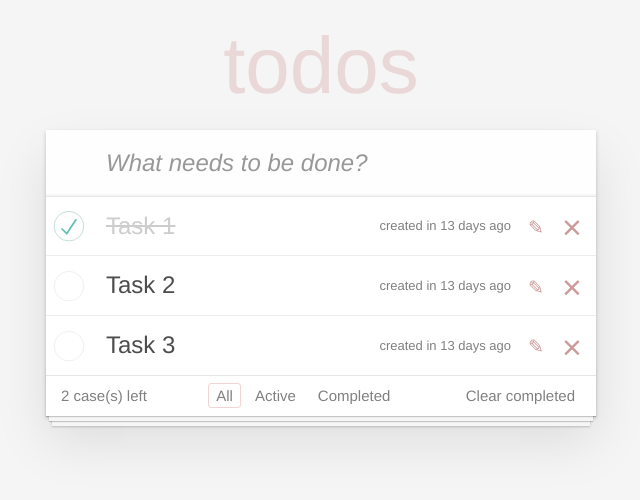
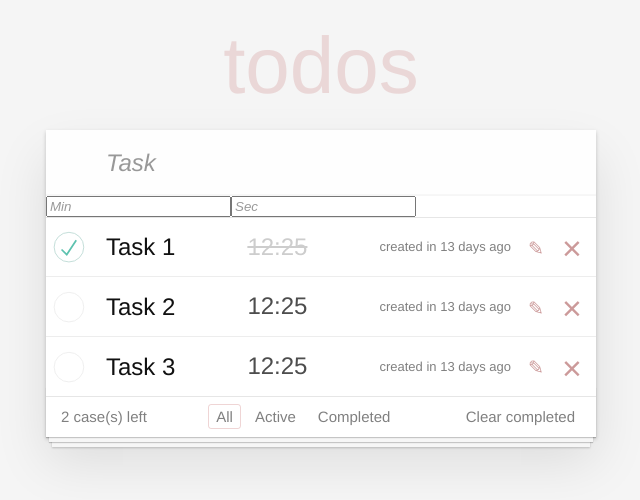
Before and after one commit to aFriendys/Todo, a React (Create React App) app: page / in a window 1280 px wide. Shown: the top 500 px of the page, without its empty margins (319-959 px from the left). Built offline with nearby package versions, Linux system fonts and the light colour scheme.

Commit message:
new commit

```diff
--- a/src/components/Header/Header.jsx
+++ b/src/components/Header/Header.jsx
@@ -31,13 +31,18 @@ export default class Header extends Component {
     return (
       <header className="header">
         <h1>todos</h1>
-        <form onSubmit={this.onSubmit}>
+        {/* <form onSubmit={this.onSubmit}>
           <input
             onChange={this.onInputChange}
             className="new-todo"
             placeholder="What needs to be done?"
             value={label}
           />
+        </form> */}
+        <form class="new-todo-form">
+          <input class="new-todo" placeholder="Task" autofocus />
+          <input class="new-todo-form__timer" placeholder="Min" autofocus />
+          <input class="new-todo-form__timer" placeholder="Sec" autofocus />
         </form>
       </header>
     );
--- a/src/components/TodoListItem/TodoListItem.jsx
+++ b/src/components/TodoListItem/TodoListItem.jsx
@@ -46,7 +46,11 @@ function TodoListItem({
           defaultChecked={isCompleted}
         />
         <label htmlFor={`todo-${creationTime}`}>
-          <span className="description">{label}</span>
+          <span className="title">{label}</span>
+          <span className="description">
+            <button className="icon icon-play"></button>
+            <button class="icon icon-pause"></button>
+                  12:25</span>
           <span className="created">created {dateDistance} ago</span>
         </label>
         <button type="button" className="icon icon-edit" onClick={editTodo} />
```
